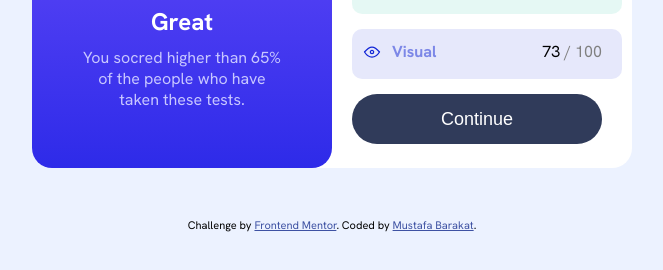
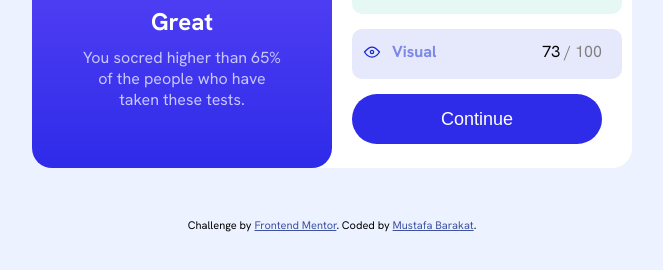
Before and after one commit to mustafabarakatdev/results-summary-challenge, a plain HTML site: page index.html in a window 1280 px wide. In both pictures the pointer is over the button "Continue". Shown: the part 382-652 px from the top of the page, without its empty margins (308-971 px from the left). Drawn offline with Linux system fonts and the light colour scheme.

Commit message:
Made a hover effect for the button

```diff
--- a/styles.css
+++ b/styles.css
@@ -171,6 +171,10 @@ button {
     cursor: pointer;
 }
 
+button:hover{
+    background-color: hsl(241, 81%, 54%);
+}
+
 .summary h2 {
     margin : 20px 0px 0px 20px
 }
```
